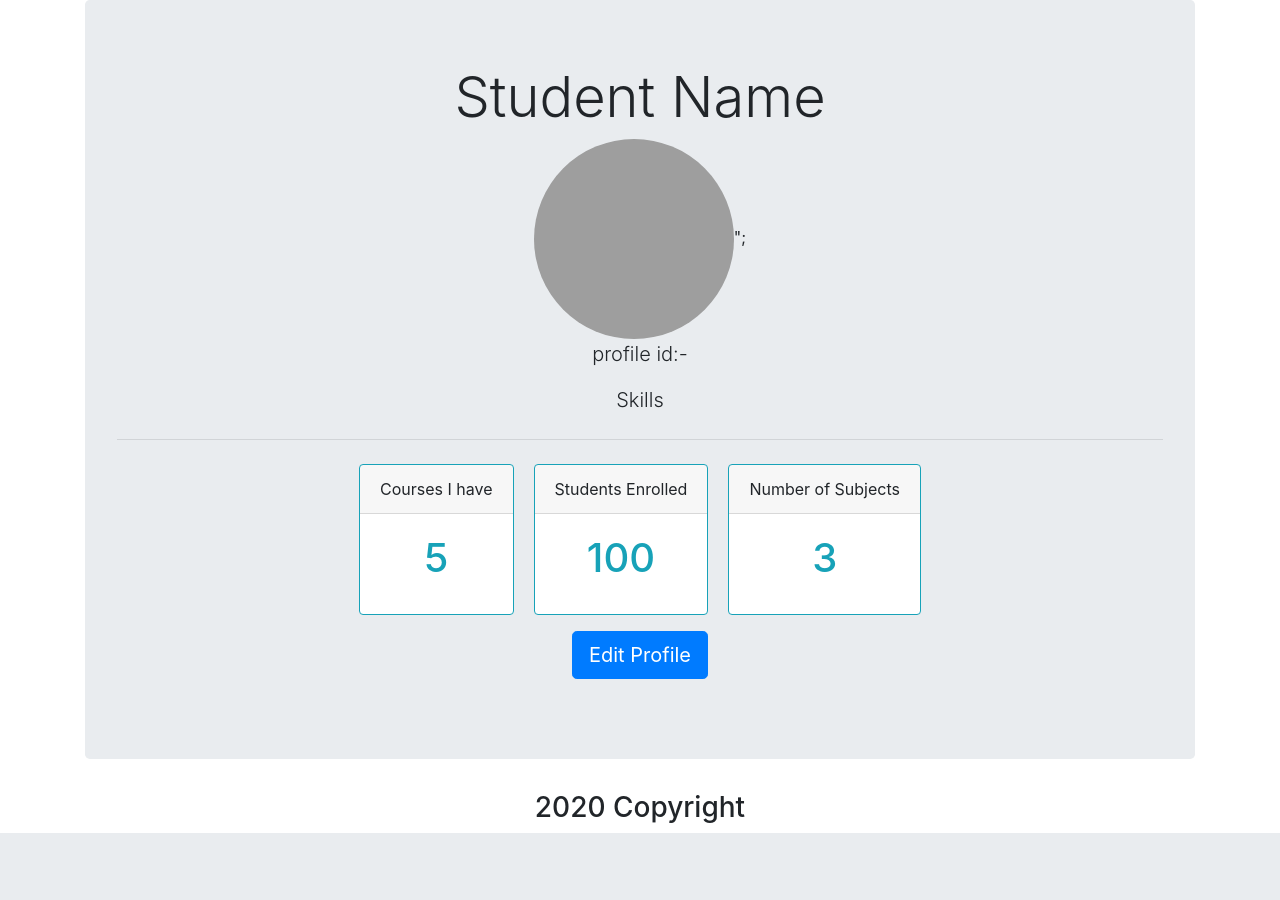
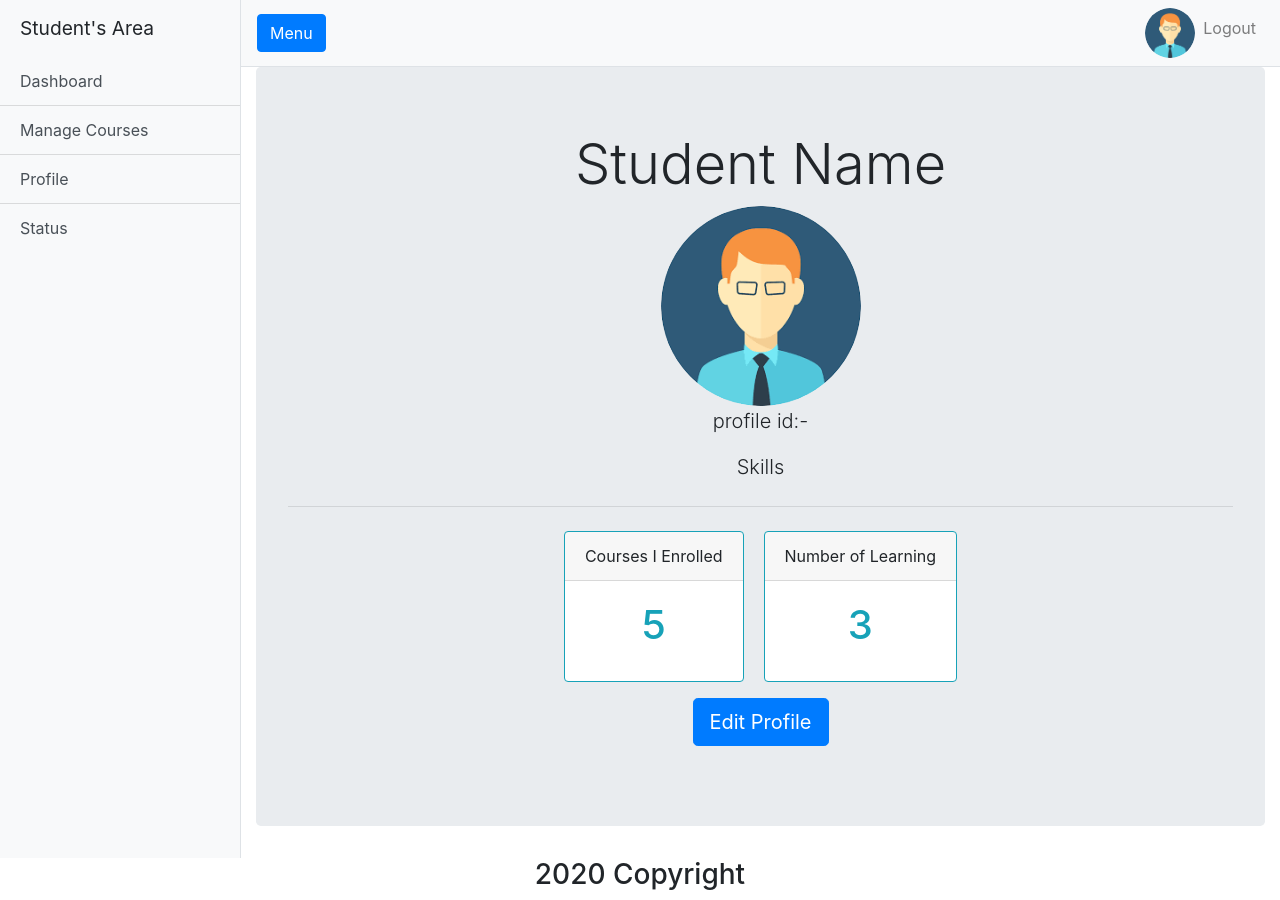
Before and after one commit to Osada97/class-management-system, a PHP site: page /student/profile.php in a window 1280 px wide. Before the commit the page ends 833 px from the top, so only its background shows below. Run offline with PHP 8.4, Linux system fonts and the light colour scheme; data that the repository does not hold is empty; some libraries are stand-ins or nearby versions; grey boxes are pictures that could not be loaded.

Commit message:
Student profile added

```diff
--- a/student/profile.php
+++ b/student/profile.php
@@ -1,12 +1,12 @@
-<?php include_once("../inc/connection.php"); ?>
-<?php include_once("../inc/header.php"); ?>
+<?php # require_once ('../inc/connection.php'); ?>
+<?php include_once ('stu_header.php'); ?>
 
 
 <div class="container text-center">
     <div class="jumbotron">
         <h1 class="display-4">Student Name</h1>
 
-        <img src='../img/teacher_pic/' alt='Profile pic' class='rounded-circle' style='width: 200px; height: 200px'>";
+        <img src="../img/defaultteacher.png" alt='Profile pic' class='rounded-circle' style='width: 200px; height: 200px'>
 
 
         <p class="lead">profile id:-</p>
@@ -17,21 +17,15 @@
         <p></p>
         <div class="row justify-content-center">
             <div class="card border-info mb-3" style="max-width: 18rem; margin-right: 20px">
-                <div class="card-header">Courses I have</div>
+                <div class="card-header">Courses I Enrolled</div>
                 <div class="card-body text-info">
                     <h1 class="card-title">5</h1>
 
                 </div>
             </div>
-            <div class="card border-info mb-3" style="max-width: 18rem; margin-right: 20px">
-                <div class="card-header">Students Enrolled</div>
-                <div class="card-body text-info">
-                    <h1 class="card-title">100</h1>
 
-                </div>
-            </div>
             <div class="card border-info mb-3" style="max-width: 18rem;">
-                <div class="card-header">Number of Subjects</div>
+                <div class="card-header">Number of Learning</div>
                 <div class="card-body text-info">
                     <h1 class="card-title">3</h1>
 
@@ -101,4 +95,4 @@
 
 <script src="https://kit.fontawesome.com/4f6c585cf2.js" crossorigin="anonymous"></script>
 
-<?php include_once ("../inc/footer.php"); ?>
+<?php include "stu_footer.php"; ?>
--- /dev/null
+++ b/student/stu_footer.php
@@ -0,0 +1,15 @@
+</div>
+    <!-- /#page-content-wrapper -->
+
+  </div>
+  <!-- /#wrapper -->
+
+  <?php include('../inc/footer.php')?>
+
+  <!-- Menu Toggle Script -->
+  <script>
+    $("#menu-toggle").click(function(e) {
+      e.preventDefault();
+      $("#wrapper").toggleClass("toggled");
+    });
+  </script>
--- /dev/null
+++ b/student/stu_header.php
@@ -0,0 +1,120 @@
+<?php include('../inc/header.php')?>
+<?php require_once('../inc/connection.php') ?>
+
+<style>
+#wrapper {
+    overflow-x: hidden;
+ }
+
+#sidebar-wrapper {
+  min-height: 100vh;
+  margin-left: -15rem;
+  -webkit-transition: margin .25s ease-out;
+  -moz-transition: margin .25s ease-out;
+  -o-transition: margin .25s ease-out;
+  transition: margin .25s ease-out;
+}
+
+#sidebar-wrapper .sidebar-heading {
+  padding: 0.875rem 1.25rem;
+  font-size: 1.2rem;
+}
+
+#sidebar-wrapper .list-group {
+  width: 15rem;
+}
+
+#page-content-wrapper {
+  min-width: 100vw;
+}
+
+#wrapper.toggled #sidebar-wrapper {
+  margin-left: 0;
+}
+
+@media (min-width: 768px) {
+  #sidebar-wrapper {
+    margin-left: 0;
+  }
+
+  #page-content-wrapper {
+    min-width: 0;
+    width: 100%;
+  }
+
+  #wrapper.toggled #sidebar-wrapper {
+    margin-left: -15rem;
+  }
+}
+
+</style>
+<div class="d-flex" id="wrapper">
+
+    <!-- Sidebar -->
+    <div class="bg-light border-right" id="sidebar-wrapper">
+      <div class="sidebar-heading">Student's Area</div>
+      <div class="list-group list-group-flush">
+        <a href="" class="list-group-item list-group-item-action bg-light">Dashboard</a>
+        <a href="" class="list-group-item list-group-item-action bg-light">Manage Courses</a>
+        <a href="profile.php" class="list-group-item list-group-item-action bg-light">Profile</a>
+        <a href="#" class="list-group-item list-group-item-action bg-light">Status</a>
+      </div>
+    </div>
+    <!-- /#sidebar-wrapper -->
+
+    <!-- Page Content -->
+    <div id="page-content-wrapper">
+
+      <nav class="navbar navbar-expand-lg navbar-light bg-light border-bottom">
+        <button class="btn btn-primary" id="menu-toggle">Menu</button>
+
+        <button class="navbar-toggler" type="button" data-toggle="collapse" data-target="#navbarSupportedContent" aria-controls="navbarSupportedContent" aria-expanded="false" aria-label="Toggle navigation">
+          <span class="navbar-toggler-icon"></span>
+        </button>
+
+        <div class="collapse navbar-collapse" id="navbarSupportedContent">
+          <ul class="navbar-nav ml-auto mt-2 mt-lg-0">
+            <li class="nav-item">
+
+              <?php
+
+                if(!isset($_SESSION['teacher_id'])){
+                  echo '<img src="../img/defaultteacher.png" alt="DP" class="rounded-circle" style="width: 50px; height: 50px">';
+                }
+                else{
+
+                  //gettting picture
+                  $teacher_id = $_SESSION['teacher_id'];
+                  $query = "SELECT is_image,image_name FROM teacher WHERE teacher_id = {$teacher_id} LIMIT 1";
+                  $result = mysqli_query($connection,$query);
+
+                  if($result){
+                    $pic_res = mysqli_fetch_assoc($result);
+
+                    if($pic_res['is_image'] != 0){
+                      if($pic_res['image_name'] != null){
+                        $dp = $pic_res['image_name'];
+                        echo "<img src='../img/teacher_pic/{$dp}' alt='DP' class='rounded-circle' style='width: 50px; height: 50px'>";
+                      }
+                      else{
+                        echo '<img src="../img/defaultteacher.png" alt="DP" class="rounded-circle" style="width: 50px; height: 50px">';
+                      }
+                    }
+                    else{
+                      echo '<img src="../img/defaultteacher.png" alt="DP" class="rounded-circle" style="width: 50px; height: 50px">';
+                    }
+                  }
+                  else{
+                    print_r(mysqli_error($connection));
+                  }
+                }
+
+              ?>
+            </li>
+            <li class="nav-item">
+              <a class="nav-link" href="../logout.php">Logout</a>
+            </li>
+
+          </ul>
+        </div>
+      </nav>
```
